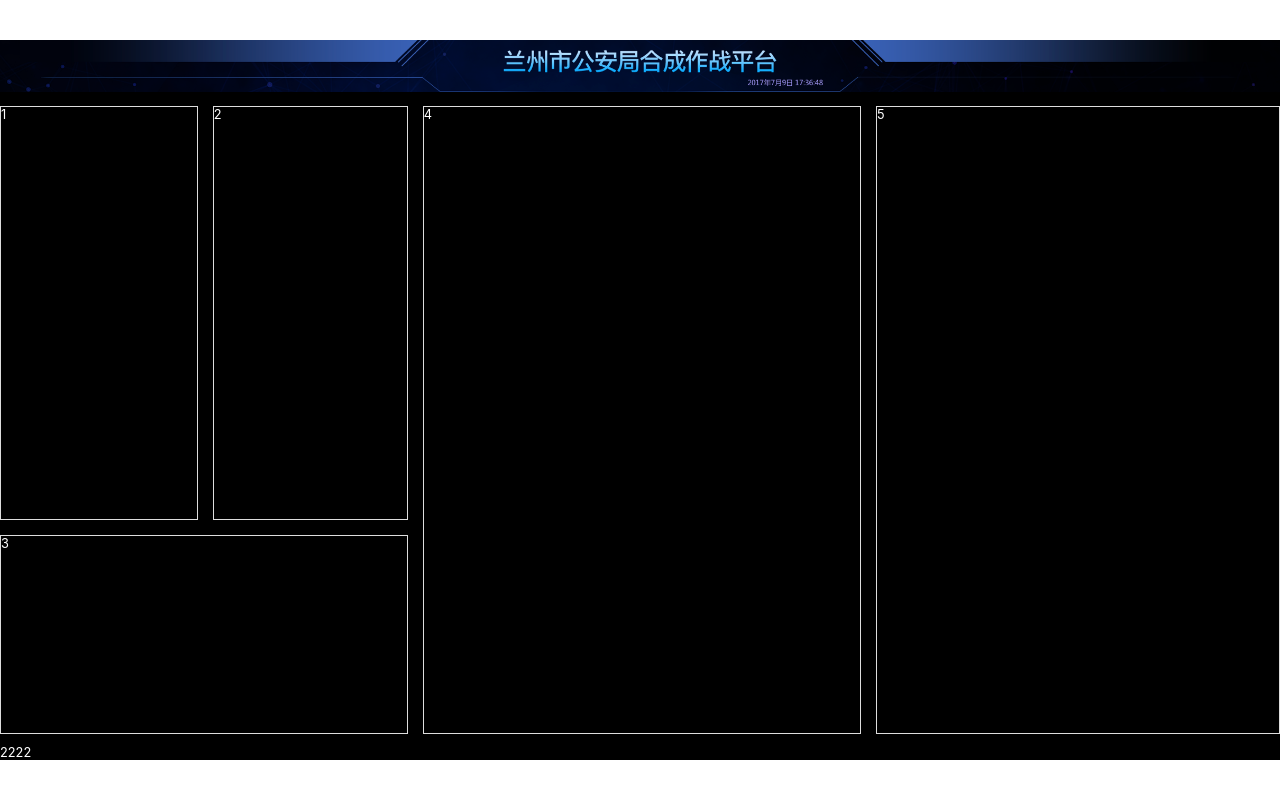
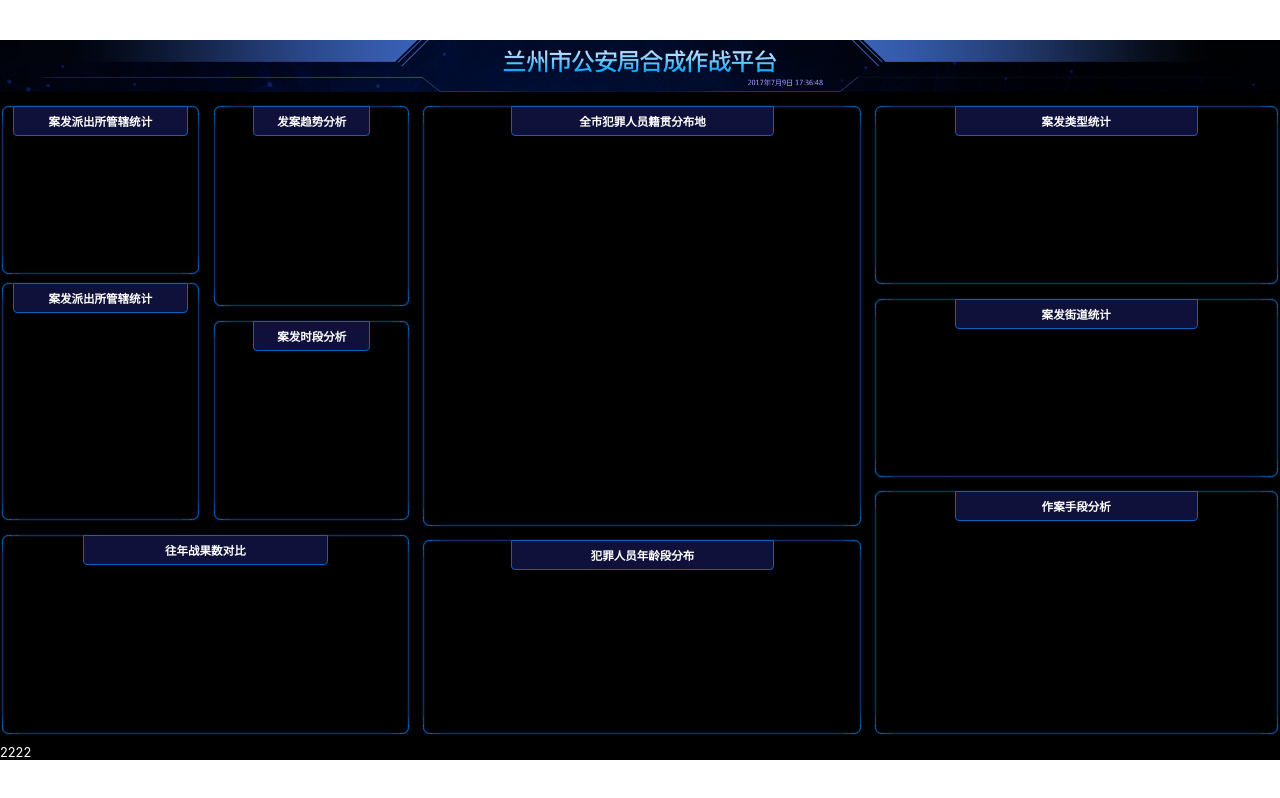
Before and after one commit to zch233/big-screen-demo2, a React (Vite) app: page / in a window 1280 px wide. Built offline with nearby package versions, Linux system fonts and the light colour scheme.

Commit message:
styles: add wrapper css

```diff
--- a/src/App.scss
+++ b/src/App.scss
@@ -18,27 +18,99 @@
   .content-main {
     flex: 1;
     display: grid;
-    padding: px(20) 0;
+    padding: px(20) px(4);
     grid-template: "box1 box2 box4 box5" 755fr
     "box3 box3 box4 box5" 363fr / 366fr 361fr 811fr 747fr;
     grid-gap: px(28);
     .border {
-      border: 1px solid #ddd;
+      border-radius: px(12);
+      border: 1px solid #0764bc;
+      position: relative;
+      box-shadow: 0 0 2px 0 #0e325f, inset 0 0 2px 0 #0e325f;
+      &::before {
+        content: '';
+        position: absolute;
+        width: 100%;
+        height: 100%;
+        border-radius: px(12);
+        box-shadow: 17px 0 0 -16px #0e325f, -17px 0 0 -16px #0e325f, 0 17px 0 -16px #0e325f, 0 -17px 0 -16px #0e325f, 9px 0 0 -8px #0d4483, -9px 0 0 -8px #0d4483, 0 9px 0 -8px #0d4483, 0 -9px 0 -8px #0d4483
+      }
+    }
+    .section-chart {
+      display: flex;
+      flex-direction: column;
+      align-items: center;
+    }
+    .section-title {
+      border: 1px solid #0764bc;
+      border-bottom-left-radius: 4px;
+      border-bottom-right-radius: 4px;
+      position: relative;
+      background: #0f113a;
+      margin: -1px 0;
+      min-width: 60%;
+      h2 {
+        transform: scale(.6);
+        white-space: nowrap;
+        text-align: center;
+        margin: 0;
+      }
+    }
+    .section {
+      display: flex;
+      flex-direction: column;
     }
     .section1 {
       grid-area: box1;
+      &-chart1 {
+        height: 40%;
+        margin-bottom: px(18);
+      }
+      &-chart2 {
+        flex: 1;
+      }
     }
     .section2 {
       grid-area: box2;
+      &-chart1 {
+        flex: 1;
+        margin-bottom: px(14);
+      }
+      &-chart2 {
+        margin-top: px(14);
+        flex: 1;
+      }
+
     }
     .section3 {
       grid-area: box3;
     }
     .section4 {
       grid-area: box4;
+      &-chart1 {
+        flex: 1;
+        margin-bottom: px(14);
+      }
+      &-chart2 {
+        margin-top: px(14);
+        height: px(363);
+      }
     }
     .section5 {
       grid-area: box5;
+      &-chart1 {
+        height: 28%;
+        margin-bottom: px(14);
+      }
+      &-chart2 {
+        height: 28%;
+        margin-top: px(14);
+        margin-bottom: px(14);
+      }
+      &-chart3 {
+        flex: 1;
+        margin-top: px(14);
+      }
     }
   }
   .content-footer {}
--- a/src/App.tsx
+++ b/src/App.tsx
@@ -13,11 +13,44 @@ function App() {
             <img src={header} alt=""/>
           </div>
           <div className={'content-main'}>
-            <section className={'border section1'}>1</section>
-            <section className={'border section2'}>2</section>
-            <section className={'border section3'}>3</section>
-            <section className={'border section4'}>4</section>
-            <section className={'border section5'}>5</section>
+            <section className={'section section1'}>
+              <div className="border section-chart section1-chart1">
+                <div className="section-title"><h2>案发派出所管辖统计</h2></div>
+              </div>
+              <div className="border section-chart section1-chart2">
+                <div className="section-title"><h2>案发派出所管辖统计</h2></div>
+              </div>
+            </section>
+            <section className={'section section2'}>
+              <div className="border section-chart section2-chart1">
+                <div className="section-title"><h2>发案趋势分析</h2></div>
+              </div>
+              <div className="border section-chart section2-chart2">
+                <div className="section-title"><h2>案发时段分析</h2></div>
+              </div>
+            </section>
+            <section className={'border section section3 section-chart'}>
+              <div className="section-title"><h2>往年战果数对比</h2></div>
+            </section>
+            <section className={'section section4'}>
+              <div className="border section-chart section4-chart1">
+                <div className="section-title"><h2>全市犯罪人员籍贯分布地</h2></div>
+              </div>
+              <div className="border section-chart section4-chart2">
+                <div className="section-title"><h2>犯罪人员年龄段分布</h2></div>
+              </div>
+            </section>
+            <section className={'section section5'}>
+              <div className="border section-chart section5-chart1">
+                <div className="section-title"><h2>案发类型统计</h2></div>
+              </div>
+              <div className="border section-chart section5-chart2">
+                <div className="section-title"><h2>案发街道统计</h2></div>
+              </div>
+              <div className="border section-chart section5-chart3">
+                <div className="section-title"><h2>作案手段分析</h2></div>
+              </div>
+            </section>
           </div>
           <div className={'content-footer'}>2222</div>
         </>
```
